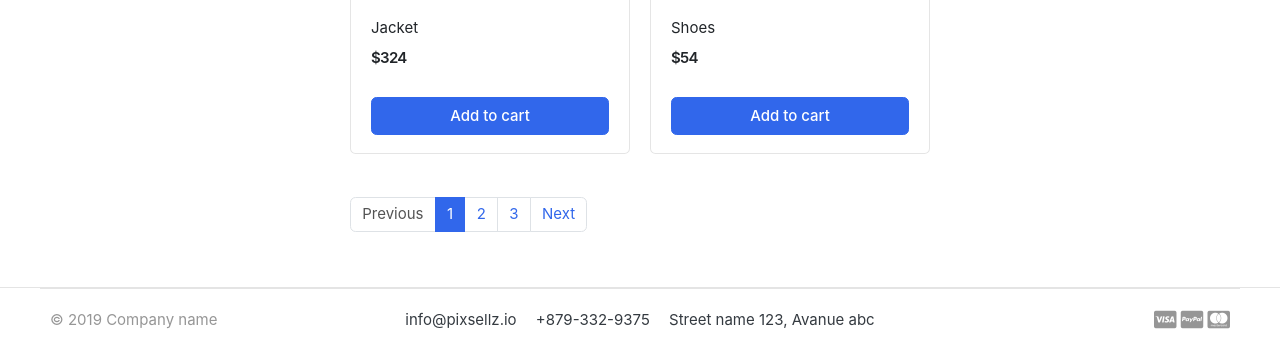
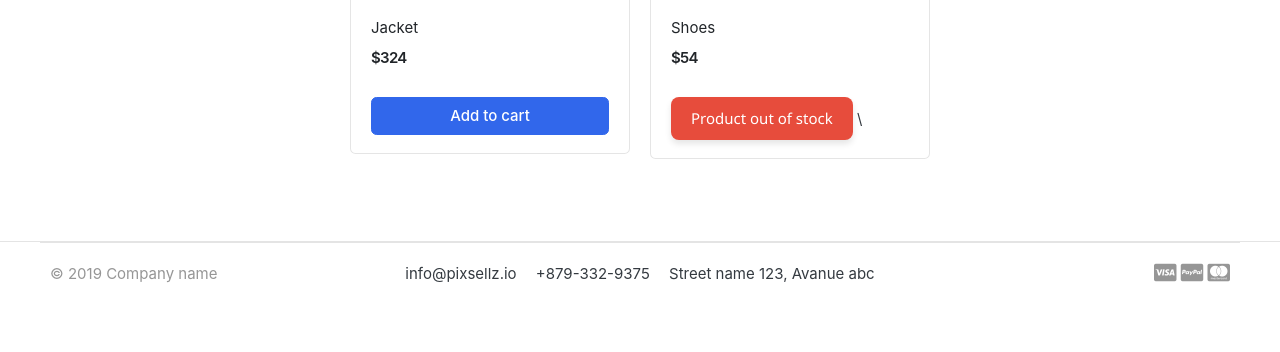
Before and after one commit to Pradipgyawali897/Ecommerce-Website, a Django app: page /store/ in a window 1280 px wide. Shown: the part 973-1325 px from the top of the page. After the commit the page ends 1256 px from the top, so only its background shows below. Run offline with Django 5.2, Linux system fonts and the light colour scheme; data comes from the database, SQL or seed files in the repository; both versions use the stored data as it was after the commit; some libraries are stand-ins or nearby versions; some web fonts are replaced.

Commit message:
Enhancement on user page movement

```diff
--- /dev/null
+++ b/carts/context_processor.py
@@ -0,0 +1,16 @@
+from .models import Cart,CartIteam
+from . views import _cart_id
+
+def counter(request):
+    cart_count=0
+    if 'admin' in request.path:
+        return {}
+    else:
+        try:
+            cart=Cart.objects.filter(cart_id=_cart_id(request))
+            cart_iteams=CartIteam.objects.all().filter(cart=cart[:1])
+            for cart_iteam in cart_iteams:
+                cart_count+=cart_iteam.quantity
+        except Cart.DoesNotExist:
+            cart_count=0
+    return dict(cart_count=cart_count)
--- a/carts/urls.py
+++ b/carts/urls.py
@@ -3,5 +3,8 @@ from . import views
 
 urlpatterns = [
     path('',views.cart,name="cart"),
-    path('<int:product_id>',views.add_cart,name="add_cart"),
+    path('add-cart/<int:product_id>',views.add_cart,name="add_cart"),
+    path('remove-cart/<int:product_id>',views.remove_cart,name="remove_cart"),
+    path('remove-all-cartiteam/<int:product_id>',views.remove_cart_iteam,name="remove_cart_iteams"),
+
 ]
--- a/carts/views.py
+++ b/carts/views.py
@@ -1,4 +1,4 @@
-from django.shortcuts import render, redirect
+from django.shortcuts import render, redirect,get_object_or_404
 from .models import Product, Cart, CartIteam
 
 
@@ -38,3 +38,21 @@ def cart(request,total=0,quantatity=0,cart_iteams=None):
     except :
         pass
     return render(request, 'store/cart.html',context={"total":total,'quantatity':quantatity,"cart_iteams":cart_iteams})
+
+def remove_cart(request,product_id):
+    cart=Cart.objects.get(cart_id=_cart_id(request))
+    product = Product.objects.get(id=product_id)
+    cart_item=CartIteam.objects.get(product=product,cart=cart)
+    if cart_item.quantity > 1:
+        cart_item.quantity -=1
+        cart_item.save()
+    else:
+        cart_item.delete()
+    return redirect('cart')
+
+def remove_cart_iteam(request,product_id):
+    product = Product.objects.get(id=product_id)
+    cart=Cart.objects.get(cart_id=_cart_id(request))
+    cart_iteam=CartIteam.objects.get(product=product,cart=cart)
+    cart_iteam.delete()
+    return redirect('cart')
--- a/greatKart/settings.py
+++ b/greatKart/settings.py
@@ -65,7 +65,8 @@ TEMPLATES = [
                 "django.template.context_processors.request",
                 "django.contrib.auth.context_processors.auth",
                 "django.contrib.messages.context_processors.messages",
-                'category.category_contextprocessor.category_link'
+                'category.category_contextprocessor.category_link',
+                'carts.context_processor.counter',
             ],
         },
     },
--- a/store/views.py
+++ b/store/views.py
@@ -1,6 +1,9 @@
 from django.shortcuts import render,get_object_or_404
 from .models import Product
 from category.models import Category
+from carts.models import CartIteam
+from carts.views import _cart_id
+from django.core.paginator import EmptyPage,PageNotAnInteger,Paginator
 
 def store(request,categoty_slug=None):
     cateogeries=None
@@ -10,12 +13,16 @@ def store(request,categoty_slug=None):
         product=Product.objects.filter(category=cateogeries,is_avilable=True)
     else:
         product=Product.objects.all().filter(is_avilable=True)
+    paginator=Paginator(product,6)
+    page=request.GET.get("page")
+    pagged_product=paginator.get_page(page)
     count=product.count()
-    return render(request,'store/store.html',context={'products':product ,'count':count})
+    return render(request,'store/store.html',context={'products':pagged_product ,'count':count})
 
 def product_detail(request,categoty_slug,product_slug):
     try:
         single_product=Product.objects.get(category__slug=categoty_slug,slug=product_slug)
+        in_cart=CartIteam.objects.filter(cart__cart_id=_cart_id(request),product=single_product)
     except Exception as e:
         raise e
-    return render(request,'store/product_detail.html',context={"product":single_product})
+    return render(request,'store/product_detail.html',context={"product":single_product,"in_cart":in_cart})
--- a/templates/includes/nav_bar.html
+++ b/templates/includes/nav_bar.html
@@ -65,9 +65,9 @@
                             <a href="./register.html"> Register</a>
                         </div>
                     </div>
-                    <a href="./cart.html" class="widget-header pl-3 ml-3">
+                    <a href="{% url "cart" %}" class="widget-header pl-3 ml-3">
                         <div class="icon icon-sm rounded-circle border"><i class="fa fa-shopping-cart"></i></div>
-                        <span class="badge badge-pill badge-danger notify">0</span>
+                        <span class="badge badge-pill badge-danger notify">{{cart_count}}</span>
                     </a>
                 </div> <!-- widgets-wrap.// -->
             </div> <!-- col.// -->
--- a/templates/store/store.html
+++ b/templates/store/store.html
@@ -131,7 +131,12 @@
 						<span class="price">${{product.price}}</span>
 					</div>
 				</div>
-				<a href="#" class="btn btn-block btn-primary">Add to cart</a>
+				{% if product.stock %}
+				<a href="{% url "add_cart" product.id %}" class="btn btn-block btn-primary">Add to cart</a>
+				{% else %}
+				<p style="color: white; background: #e74c3c; padding: 10px 20px; border-radius: 8px; font-family: 'Segoe UI', sans-serif; box-shadow: 0 4px 6px rgba(0,0,0,0.1); display: inline-block;">Product out of stock</p>
+\
+				{% endif %}
 			</figcaption>
 		</figure>
 	</div>
@@ -140,13 +145,28 @@
 </div> <!-- row end.// -->
 
 <nav class="mt-4" aria-label="Page navigation sample">
-  <ul class="pagination">
-    <li class="page-item disabled"><a class="page-link" href="#">Previous</a></li>
-    <li class="page-item active"><a class="page-link" href="#">1</a></li>
-    <li class="page-item"><a class="page-link" href="#">2</a></li>
-    <li class="page-item"><a class="page-link" href="#">3</a></li>
-    <li class="page-item"><a class="page-link" href="#">Next</a></li>
+	{% if products.has_other_pages %}
+	<ul class="pagination">
+	{% if products.has_previous %}
+    <li class="page-item"><a class="page-link" href="?page={{products.previous_page_number}}">Previous</a></li>
+	{% else %}
+	    <li class="page-item disabled"><a class="page-link" href="#">Previous</a></li>
+
+	{% endif %}
+	{% for i in products.paginator.page_range %}
+    	{% if products.number == i %}
+    		<li class="page-item active"><a class="page-link" href="#">{{i}}</a></li>
+		{% else %}
+		    <li class="page-item "><a class="page-link" href="?page={{i}}">{{i}}</a></li>
+		{% endif %}
+	{% endfor %}
+	{% if products.has_next %}
+	    <li class="page-item"><a class="page-link" href="?page={{products.next_page_number}}">Next</a></li>
+	{% else %}
+    	<li class="page-item disabled"><a class="page-link" href="#">Next</a></li>
+	{% endif %}
   </ul>
+  {%endif%}
 </nav>
 
 	</main> <!-- col.// -->
```
Also changed, not shown: templates/store/cart.html (+31 -12 lines), templates/store/product_detail.html (+7 -0 lines), db.sqlite3, 1 other file.
